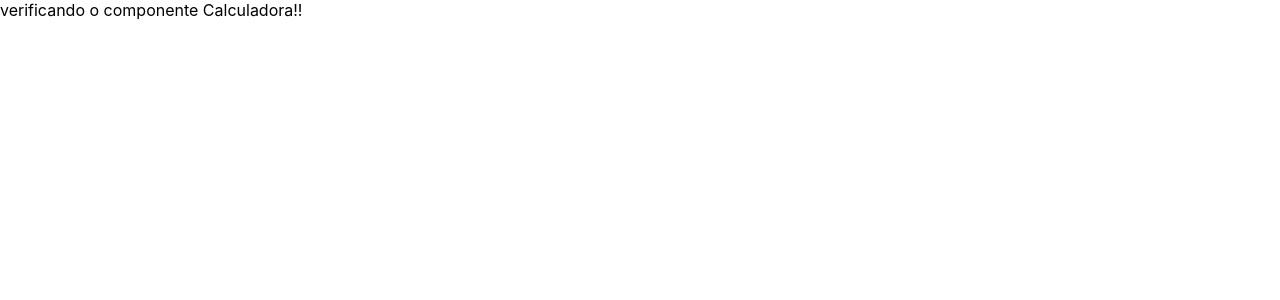
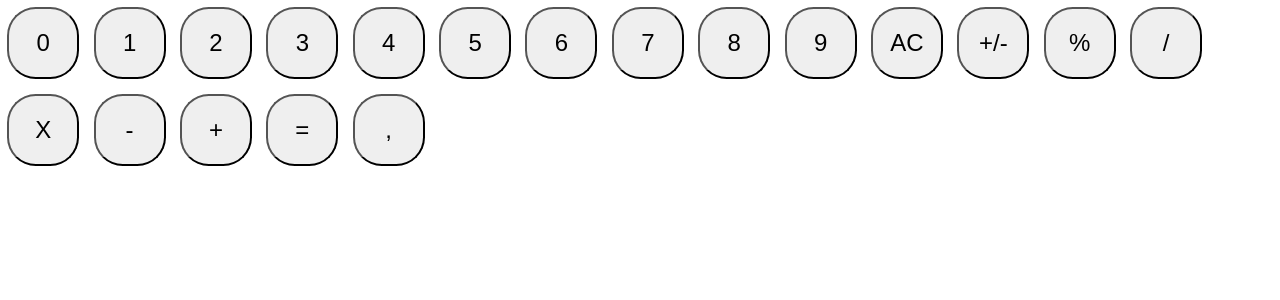
Before and after one commit to JulioOli/calculadora, a React (Create React App) app: page / in a window 1280 px wide. Shown: the top 300 px of the page. Built offline with nearby package versions, Linux system fonts and the light colour scheme.

Commit message:
criação dos botões da calculadora

```diff
--- /dev/null
+++ b/src/Componentes/Calculadora.css
@@ -0,0 +1,11 @@
+button{
+    width: 3em;
+    height: 3em;
+    font-size: 1.5em;
+    border-radius: 1.2em;
+    margin: 0.3em
+}
+
+button:hover{
+    cursor: pointer;
+}
--- a/src/Componentes/Calculadora.jsx
+++ b/src/Componentes/Calculadora.jsx
@@ -1,9 +1,29 @@
 import react from 'react'
+import './Calculadora.css'
 
 export default function Calculadora(){
     return(
         <div>
-            verificando o componente Calculadora!!
+            <button>0</button>
+            <button>1</button>
+            <button>2</button>
+            <button>3</button>
+            <button>4</button>
+            <button>5</button>
+            <button>6</button>
+            <button>7</button>
+            <button>8</button>
+            <button>9</button>
+            <button>AC</button>
+            <button>+/-</button>
+            <button>%</button>
+            <button>/</button>
+            <button>X</button>
+            <button>-</button>
+            <button>+</button>
+            <button>=</button>
+            <button>,</button>
+
         </div>
     )
 }
```
